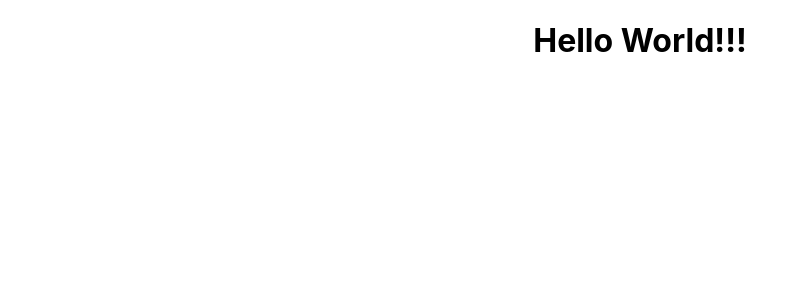
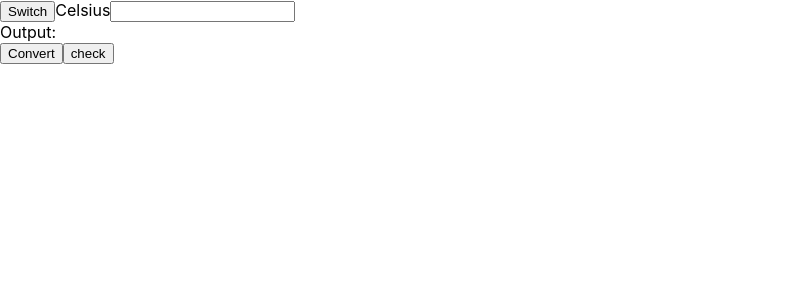
Before and after one commit to SohtaInoguchi/temperature-converter, a React (Create React App) app: page / in a window 1280 px wide. Shown: the top 300 px of the page, without its empty margins (0-807 px from the left). Built offline with nearby package versions, Linux system fonts and the light colour scheme.

Commit message:
feat: implement basic conversion functionality

```diff
--- a/src/App.js
+++ b/src/App.js
@@ -1,11 +1,76 @@
 import logo from './logo.svg';
 import './App.css';
+import { useState } from 'react';
 
 function App() {
+  const [celsius, setCelsius] = useState('');
+  const [fahrenheit, setFahrenheit] = useState('');
+  const [output, setOutput] = useState('');
+  const [sourceTemp, setSourceTemp] = useState('celsius');
+
+  const check = (e) => {
+    e.preventDefault();
+    console.log(fahrenheit);
+  }
+
+  const convertTemperature = () => {
+    let targetTemp;
+    if (sourceTemp === 'celsius') {
+      // Formula (0°C × 9/5) + 32 = 32°F
+      targetTemp = celsius * 1.8 + 32;
+    }
+    else {
+     // Formula (32°F − 32) × 5/9 = 0°C
+      targetTemp = (fahrenheit - 32) * 0.5556;
+    }
+    setOutput(targetTemp);
+  }
+
+  const switchTempMode = () => {
+    if (sourceTemp === 'celsius') {
+      setSourceTemp('fahrenheit');
+    }
+    else {
+      setSourceTemp('celsius');
+    }
+    setOutput('');
+  }
+
   return (
-    <div className="App">
-      <h1>Hello World!!!</h1>
-    </div>
+    <>
+      <button onClick={switchTempMode}>Switch</button>
+
+      {
+        sourceTemp === 'celsius' &&
+        <>
+          <label htmlFor='celsius'>Celsius</label>
+          <input
+          inputMode='decimal'
+          id='celsius'
+          name='celsius'
+          value={celsius}
+          onChange={(e) => setCelsius(e.target.value)}/>
+        </>
+      }
+
+      {
+        sourceTemp === 'fahrenheit' &&
+        <>
+          <label htmlFor='fahrenheit'>Fahrenheit</label>
+          <input
+          inputMode='decimal'
+          id='fahrenheit'
+          name='fahrenheit'
+          value={fahrenheit}
+          onChange={(e) => setFahrenheit(e.target.value)}/>
+        </>
+      }
+
+
+      <div id='output'>{`Output: ${output}`}</div>
+      <button onClick={convertTemperature}>Convert</button>
+      <button onClick={check}>check</button>
+    </>
   );
 }
 
```
